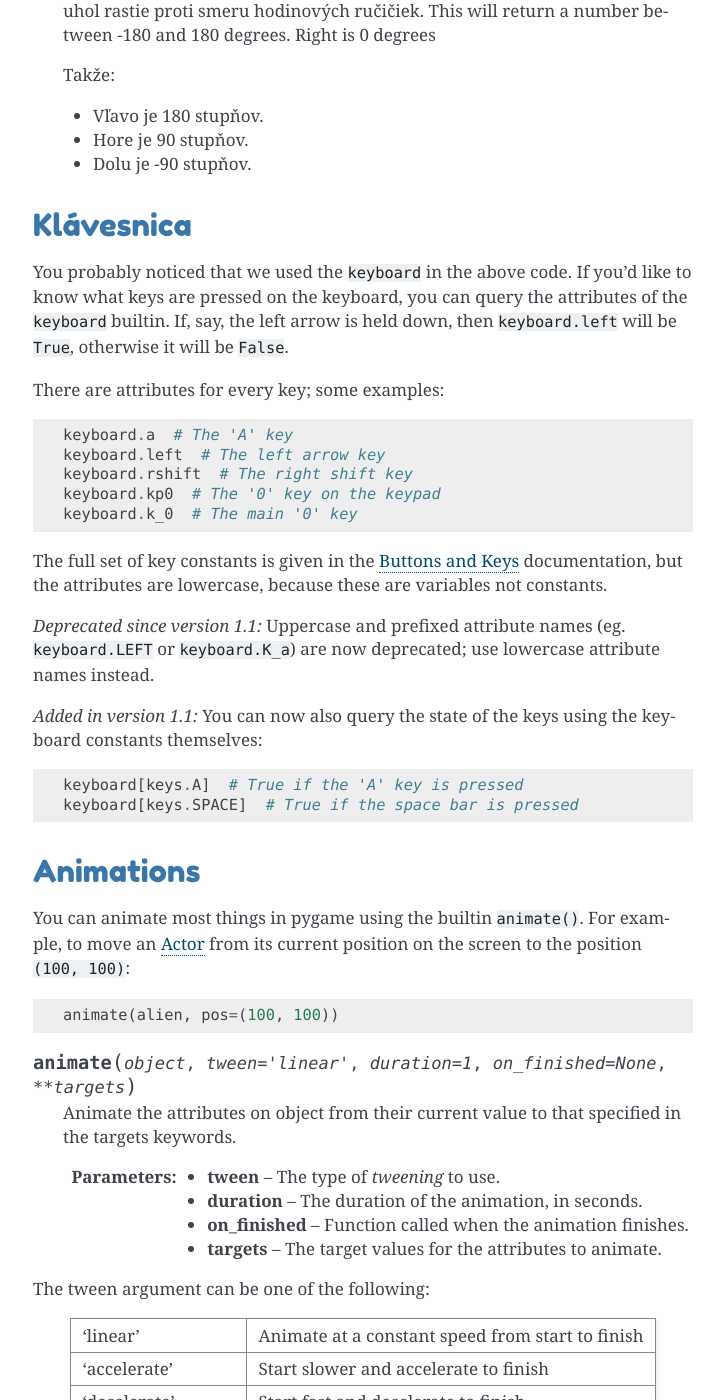
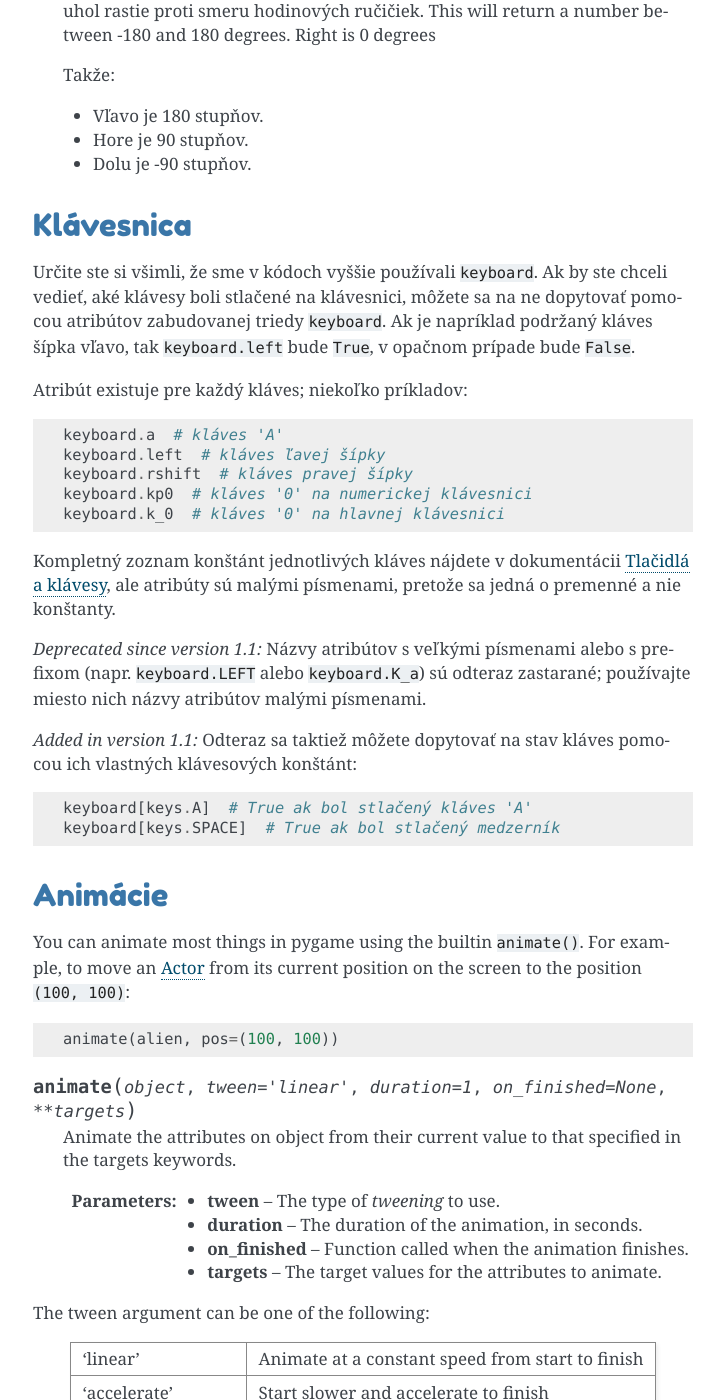
Before and after one commit to bletvaska/pgzero-slovak, a Sphinx documentation site: the page built from doc/builtins.rst, in a window 1280 px wide and 1400 px high, scrolled down 12083 px. Shown: the whole window, without its empty margins (387-1111 px from the left). Built offline with Sphinx 7.4.7, drawn with Linux system fonts in a browser that asks for light colours; pages that are not in the unit, such as notebooks, are missing from menus; some of the changed text lies outside the part shown.

Commit message:
builtins: (keyboard)

```diff
--- a/doc/builtins.rst
+++ b/doc/builtins.rst
@@ -600,41 +600,42 @@ aktérovi alebo voči páru súradníc ``(x, y)``.
 Klávesnica
 ------------
 
-You probably noticed that we used the ``keyboard`` in the above code.
-If you'd like to know what keys are pressed on the keyboard, you can query the
-attributes of the ``keyboard`` builtin. If, say, the left arrow is held down,
-then ``keyboard.left`` will be ``True``, otherwise it will be ``False``.
+Určite ste si všimli, že sme v kódoch vyššie používali ``keyboard``.
+Ak by ste chceli vedieť, aké klávesy boli stlačené na klávesnici, môžete sa na
+ne dopytovať pomocou atribútov zabudovanej triedy ``keyboard``. Ak je napríklad
+podržaný kláves šípka vľavo, tak ``keyboard.left`` bude ``True``,
+v opačnom prípade bude ``False``.
 
-There are attributes for every key; some examples::
+Atribút existuje pre každý kláves; niekoľko príkladov::
 
-    keyboard.a  # The 'A' key
-    keyboard.left  # The left arrow key
-    keyboard.rshift  # The right shift key
-    keyboard.kp0  # The '0' key on the keypad
-    keyboard.k_0  # The main '0' key
+    keyboard.a  # kláves 'A'
+    keyboard.left  # kláves ľavej šípky
+    keyboard.rshift  # kláves pravej šípky
+    keyboard.kp0  # kláves '0' na numerickej klávesnici
+    keyboard.k_0  # kláves '0' na hlavnej klávesnici
 
-The full set of key constants is given in the `Buttons and Keys`_
-documentation, but the attributes are lowercase, because these are variables
-not constants.
+Kompletný zoznam konštánt jednotlivých kláves nájdete v dokumentácii
+`Tlačidlá a klávesy`_, ale atribúty sú malými písmenami, pretože sa jedná o
+premenné a nie konštanty.
 
 .. deprecated:: 1.1
 
-    Uppercase and prefixed attribute names (eg. ``keyboard.LEFT`` or
-    ``keyboard.K_a``) are now deprecated; use lowercase attribute names
-    instead.
+    Názvy atribútov s veľkými písmenami alebo s prefixom (napr. ``keyboard.LEFT``
+    alebo ``keyboard.K_a``) sú odteraz zastarané; používajte miesto nich názvy
+    atribútov malými písmenami.
 
-.. _`Buttons and Keys`: hooks.html#buttons-and-keys
+.. _`Tlačidlá a klávesy`: hooks.html#buttons-and-keys
 
 .. versionadded:: 1.1
 
-    You can now also query the state of the keys using the keyboard constants
-    themselves::
+    Odteraz sa taktiež môžete dopytovať na stav kláves pomocou ich vlastných
+    klávesových konštánt::
 
-        keyboard[keys.A]  # True if the 'A' key is pressed
-        keyboard[keys.SPACE]  # True if the space bar is pressed
+        keyboard[keys.A]  # True ak bol stlačený kláves 'A'
+        keyboard[keys.SPACE]  # True ak bol stlačený medzerník
 
 
-Animations
+Animácie
 ----------
 
 You can animate most things in pygame using the builtin ``animate()``. For
```
Also changed, not shown: other parts of doc/builtins.rst (+2 -2 lines).
